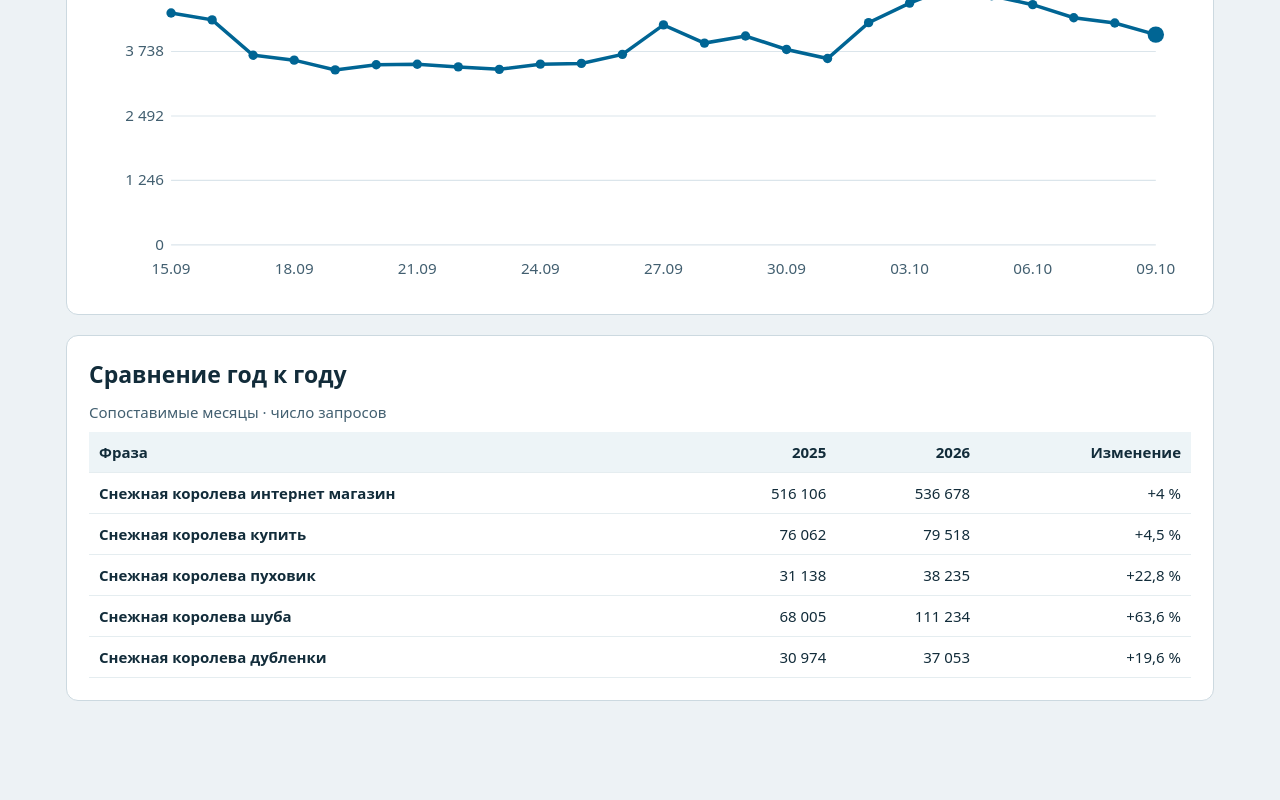
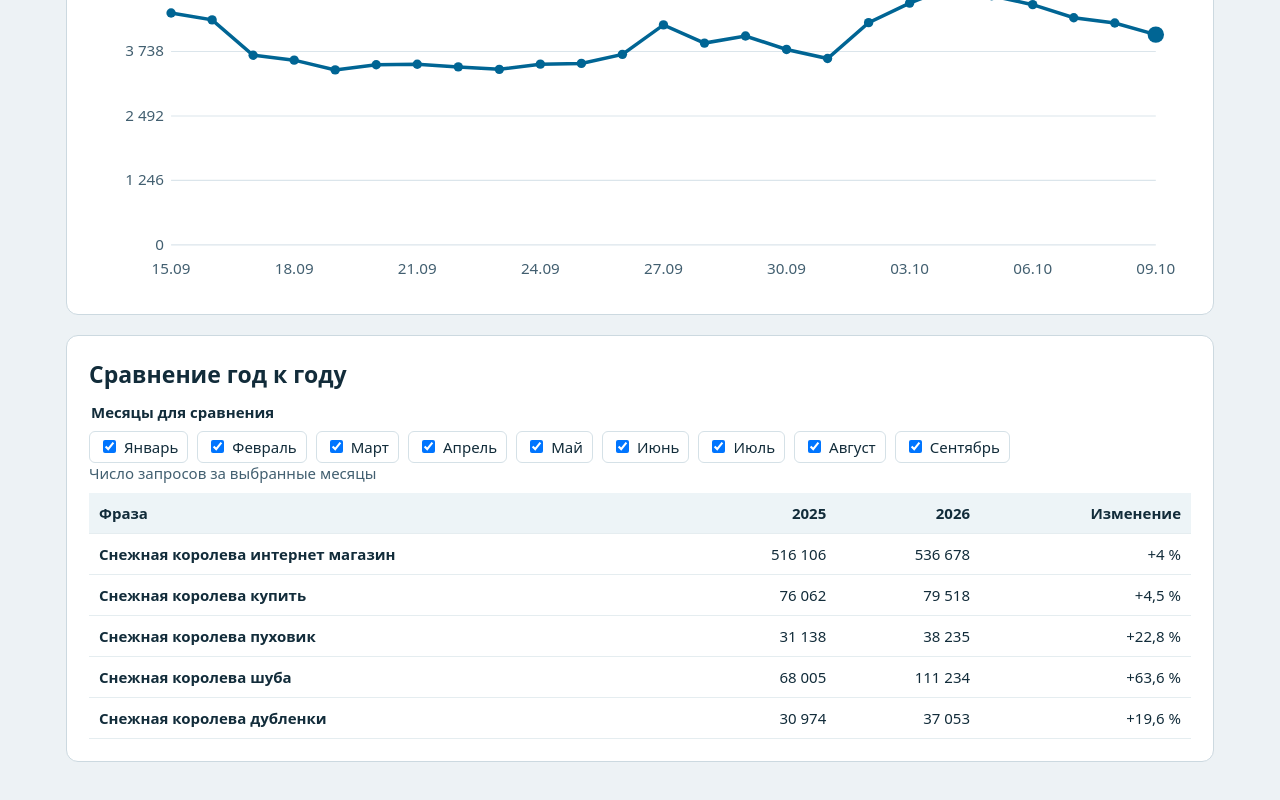
Before and after one commit to sashapoletaeva/wordstat-snezhnaya-koroleva, a plain HTML site: page index.html in a window 1280 px wide. Shown: the part 1150-1950 px from the top of the page. Before the commit the page ends 1901 px from the top, so only its background shows below. Drawn offline with Linux system fonts and the light colour scheme.

Commit message:
Allow selecting months for year-over-year comparison

```diff
--- a/index.html
+++ b/index.html
@@ -9,5 +9,5 @@
 <p class="meta">Пунктир — предыдущий год, сплошная линия — последний год с данными.</p>
 <p><label>Фраза <select id="dailyPhrase"></select></label> <label>День <select id="dailyDate"></select></label></p>
 <p id="dailyValue" aria-live="polite"></p><div id="dailyGraph"></div></section>
-<section class="table"><h2>Сравнение год к году</h2><table><caption>Сопоставимые месяцы · число запросов</caption><thead><tr><th scope="col">Фраза</th><th scope="col" id="prior">Предыдущий год</th><th scope="col" id="current">Последний год</th><th scope="col">Изменение</th></tr></thead><tbody id="rows"></tbody></table></section></main>
+<section class="table"><h2>Сравнение год к году</h2><fieldset id="compareMonths"><legend>Месяцы для сравнения</legend></fieldset><table><caption id="compareCaption">Сопоставимые месяцы · число запросов</caption><thead><tr><th scope="col">Фраза</th><th scope="col" id="prior">Предыдущий год</th><th scope="col" id="current">Последний год</th><th scope="col">Изменение</th></tr></thead><tbody id="rows"></tbody></table></section></main>
 <script src="report.js" defer></script></html>
--- a/report.js
+++ b/report.js
@@ -65,14 +65,28 @@ async function start() {
   el('mode').onchange = monthly
   el('filters').onchange = monthly
   monthly()
+  const monthPicker = el('compareMonths')
+  const available = monthKeys.filter(key => series.some(s =>
+    selectYear(s.monthly, prior)[key] != null && selectYear(s.monthly, year)[key] != null
+  ))
+  const fullMonths = ['Январь','Февраль','Март','Апрель','Май','Июнь','Июль','Август','Сентябрь','Октябрь','Ноябрь','Декабрь']
+  monthPicker.insertAdjacentHTML('beforeend', available.map(key =>
+    `<label><input type="checkbox" value="${key}" checked>${fullMonths[Number(key)-1]}</label>`
+  ).join(''))
+  function compareMonths() {
+    const selected = Array.from(monthPicker.querySelectorAll('input:checked'), input => input.value)
+    el('compareCaption').textContent = selected.length ? 'Число запросов за выбранные месяцы' : 'Выберите хотя бы один месяц'
     el('rows').innerHTML = series.map(s => {
       const a = selectYear(s.monthly,prior), b = selectYear(s.monthly,year)
-    const common = monthKeys.filter(key=>a[key]!=null && b[key]!=null)
+      const common = selected.filter(key=>a[key]!=null && b[key]!=null)
       const total = values => common.reduce((sum,key)=>sum+values[key],0)
       const before = total(a), after = total(b)
       const change = before ? new Intl.NumberFormat('ru',{style:'percent',signDisplay:'exceptZero',maximumFractionDigits:1}).format(after/before-1) : '—'
       return `<tr><th scope="row">${escape(s.phrase)}</th><td>${common.length?fmt.format(before):'—'}</td><td>${common.length?fmt.format(after):'—'}</td><td>${change}</td></tr>`
     }).join('')
+  }
+  monthPicker.onchange = compareMonths
+  compareMonths()
   el('dailyPhrase').innerHTML = series.map((s,i)=>`<option value="${i}">${escape(s.phrase)}</option>`).join('')
   function daily(reset) {
     const i = Number(el('dailyPhrase').value)
```
Lines whose indentation alone changed are shown as unchanged.
